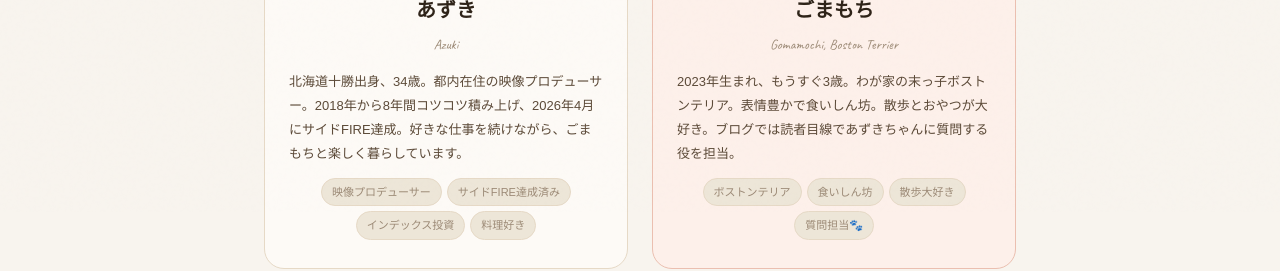
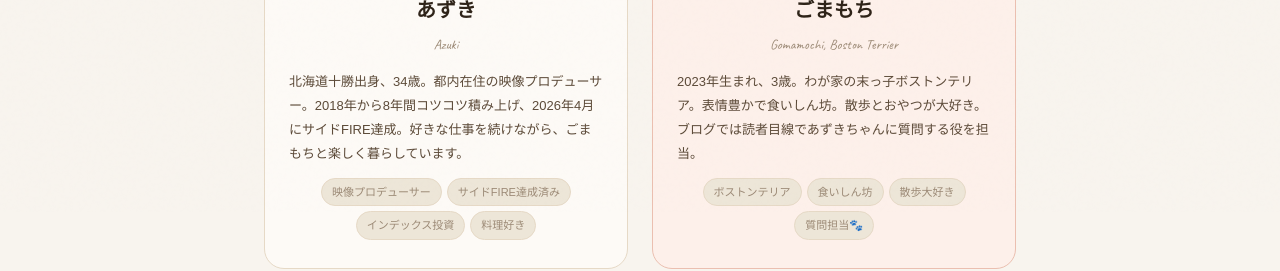
Before and after one commit to harukamuy/harukamuy, a Next.js app: page /about in a window 1280 px wide. Shown: the part 588-859 px from the top of the page. Built offline with nearby package versions, Linux system fonts and the light colour scheme; no server answers; a web font is replaced by a local one.

Commit message:
Revert gomamochi age to 3 years (puppy onboarded ~2-3mo old)

```diff
--- a/app/about/page.tsx
+++ b/app/about/page.tsx
@@ -81,7 +81,7 @@ export default function AboutPage() {
             <div style={{ fontSize: 20, fontWeight: 700, marginBottom: 3 }}>ごまもち</div>
             <div style={{ fontFamily: "var(--font-hand)", fontSize: 14, color: "var(--brown-3)", marginBottom: 12 }}>Gomamochi, Boston Terrier</div>
             <p style={{ fontSize: 13, color: "var(--brown-2)", lineHeight: 1.85, textAlign: "left" }}>
-              2023年生まれ、もうすぐ3歳。わが家の末っ子ボストンテリア。表情豊かで食いしん坊。散歩とおやつが大好き。ブログでは読者目線であずきちゃんに質問する役を担当。
+              2023年生まれ、3歳。わが家の末っ子ボストンテリア。表情豊かで食いしん坊。散歩とおやつが大好き。ブログでは読者目線であずきちゃんに質問する役を担当。
             </p>
             <div style={{ display: "flex", flexWrap: "wrap", gap: 5, marginTop: 12, justifyContent: "center" }}>
               {["ボストンテリア", "食いしん坊", "散歩大好き", "質問担当🐾"].map((tag) => (
```
